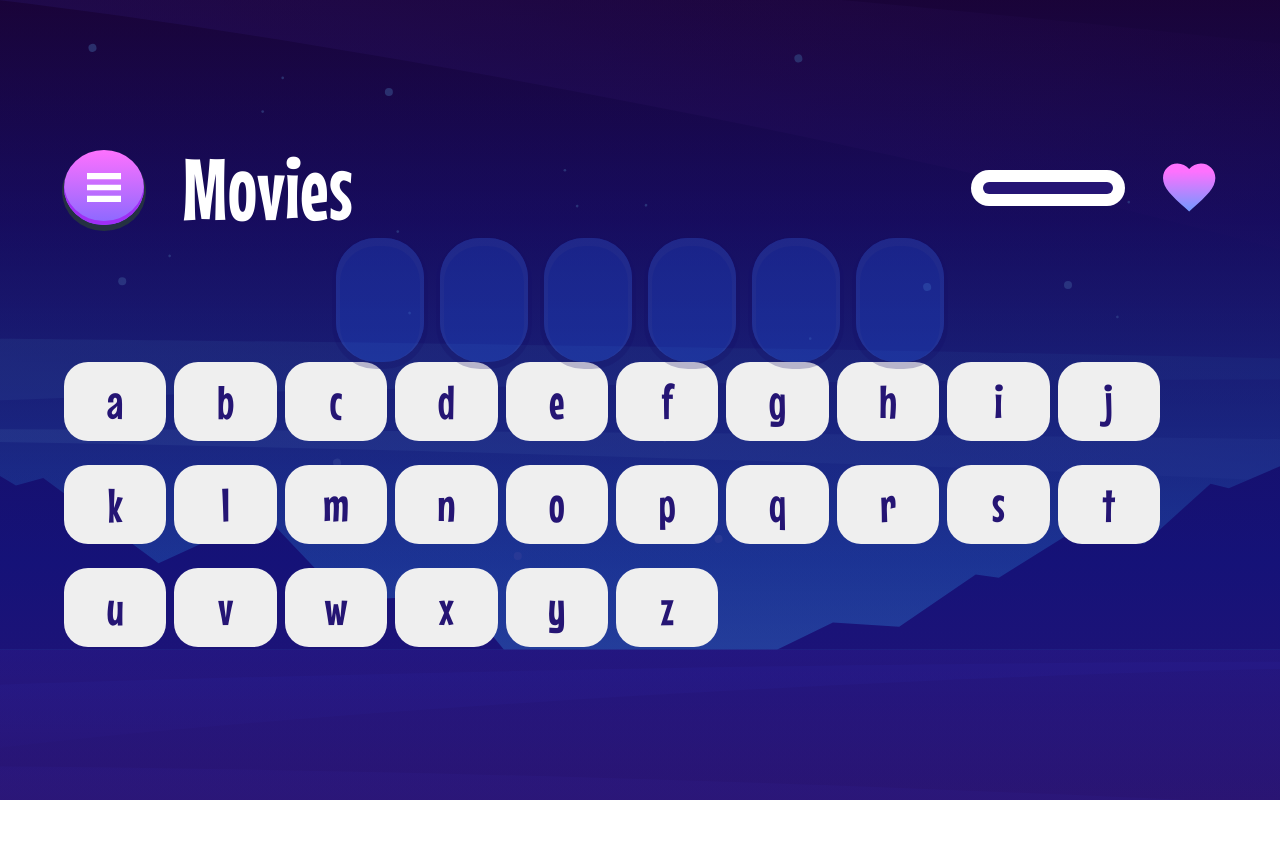
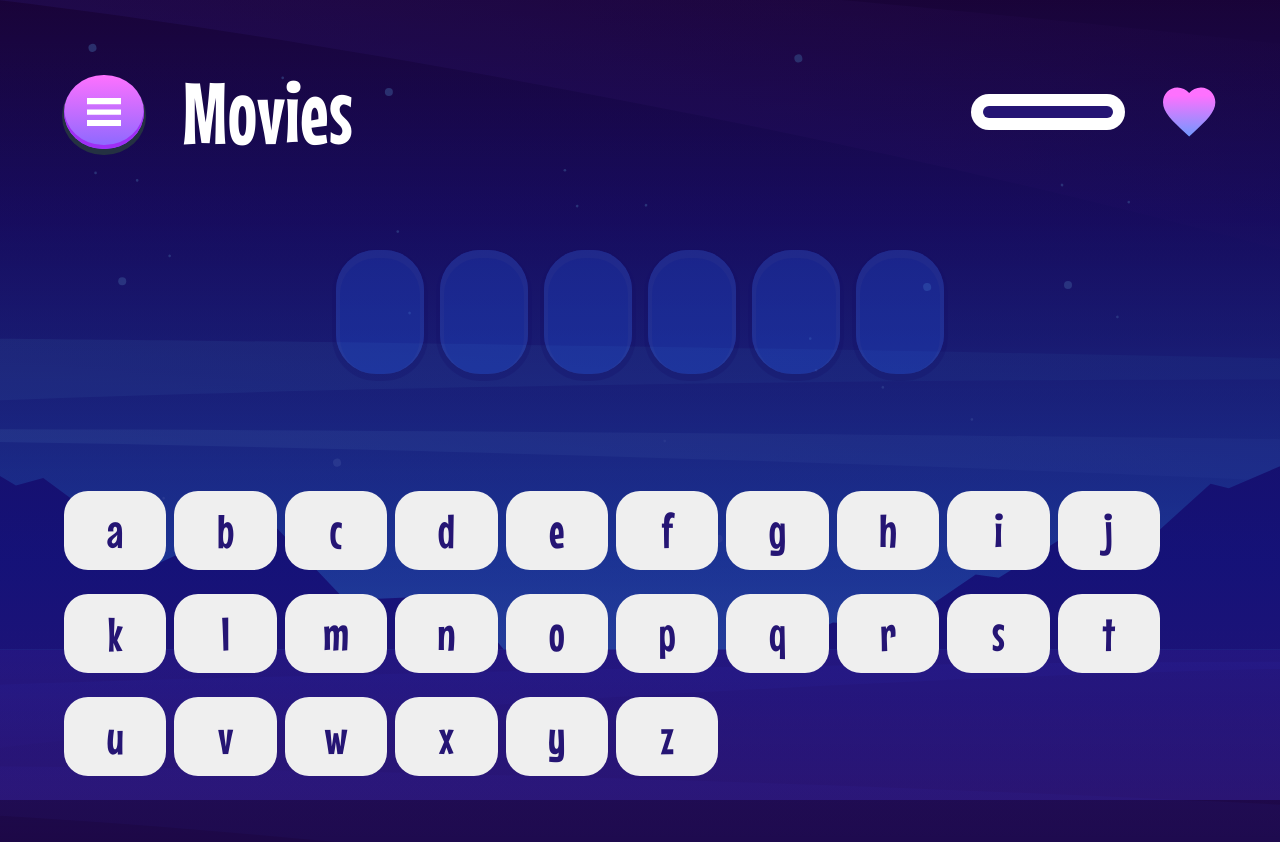
Before and after one commit to DaniilGurski/FM-Hangman, a React (Vite) app: page /game/1 in a window 1280 px wide. Shown: the top 842 px of the page. Before the commit the page ends 800 px from the top, so only its background shows below. Built offline with nearby package versions, Linux system fonts and the light colour scheme.

Commit message:
add some tweaks to layout.

```diff
--- a/src/routes/Game.jsx
+++ b/src/routes/Game.jsx
@@ -105,10 +105,12 @@ export default function Game() {
 
 
   return (
-    <div className="game-page | backdrop">
+    <div className="game-page | grid | backdrop">
       <gameContext.Provider value={{ TOTAL_HEALTH, game, dispatch, startNewGame }}>
+
         <GameHeader categoryName={currentCategoryName} onMenuClick={handlePanelOpening}/>
 
+        <div className="grid">
           <section className="game-page__mystery-word-section">
             <ul className="mystery-word" role="list">
               {
@@ -126,6 +128,7 @@ export default function Game() {
           <section className="game-page__keyboard-section">
             <Keyboard onLetterBlockClick={handleLetterBlockClick}/>
           </section>
+        </div>
 
         <OverlayPortal>
           <GameActionPanel ref={actionPanelRef}/>
```
Lines whose indentation alone changed are shown as unchanged.
